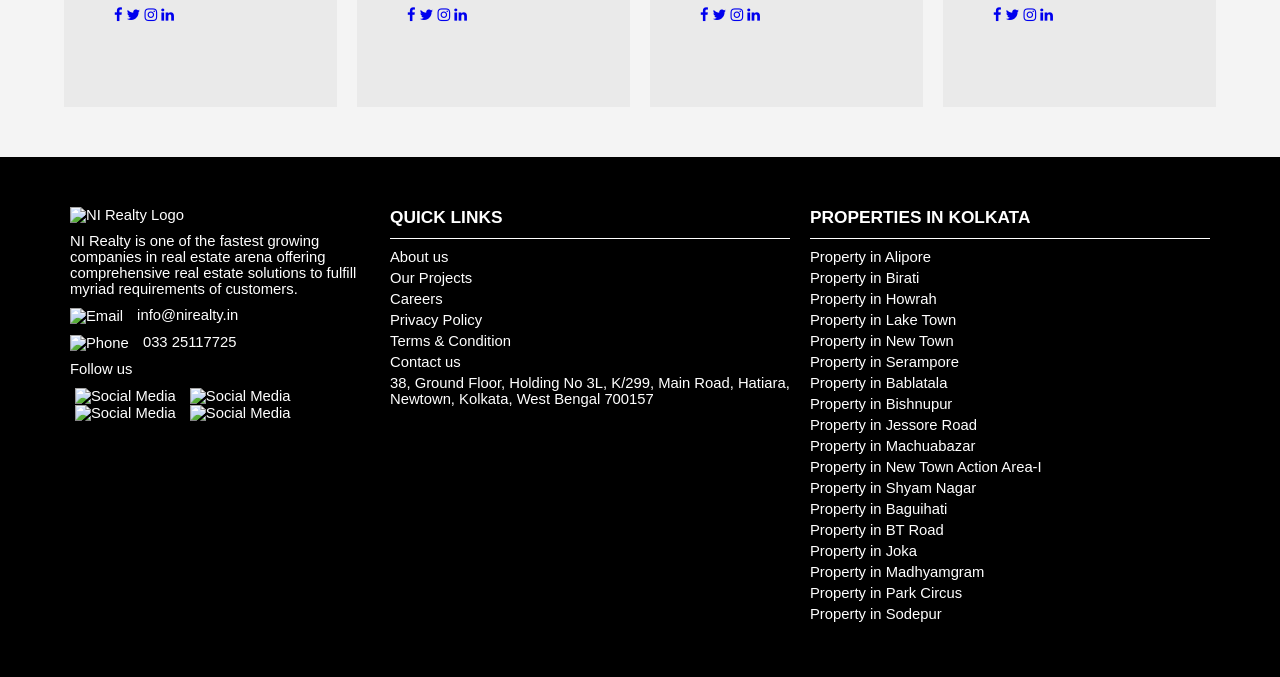
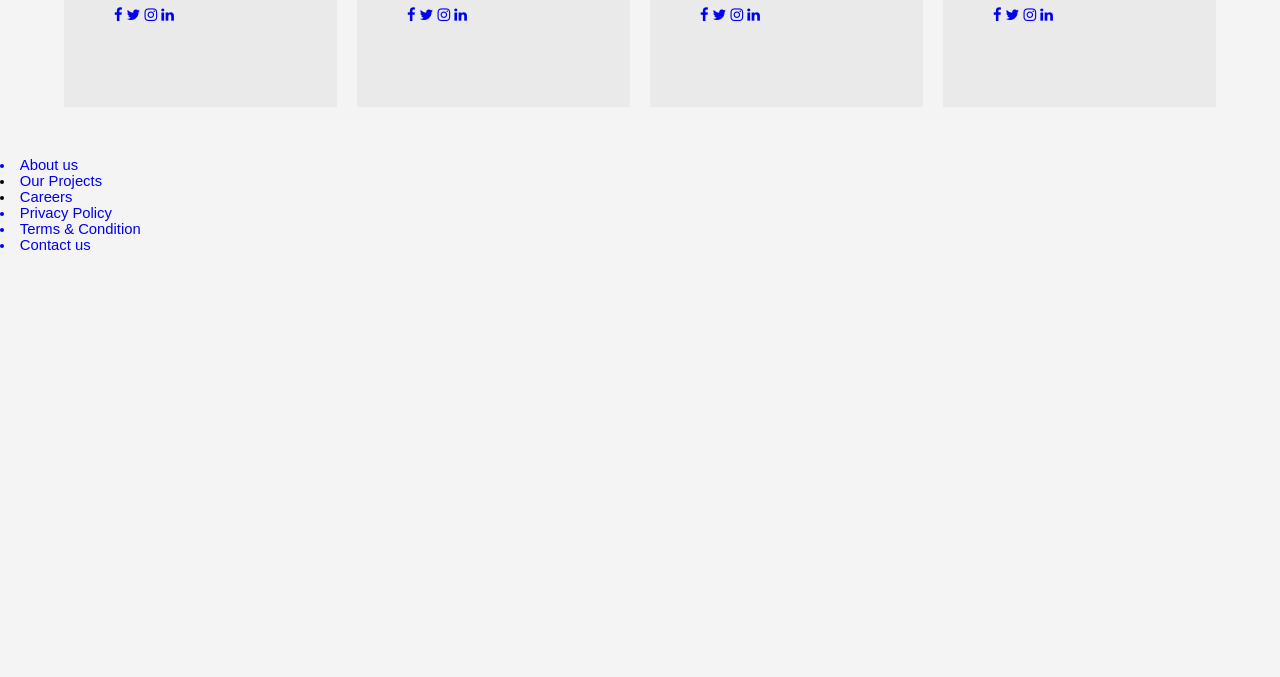
Before and after one commit to patilnidhi/About-us, a plain HTML site: page index.html in a window 1280 px wide. Shown: the part 1864-2541 px from the top of the page. After the commit the page ends 2117 px from the top, so only its background shows below. Drawn offline with Linux system fonts and the light colour scheme.

Commit message:
Update index.html

```diff
--- a/index.html
+++ b/index.html
@@ -490,12 +490,12 @@ a {
           </div>
 
           <div class="navbar-menu" id="open-navbar1">
-            <ul class="navbar-nav">
+           <ul class="navbar-nav">
               <li class="active"><a href="#">Home</a></li>
-              <li><a href="about.html">About</a></li>
-              <li><a href="ourprojects.html">Our Projects</a></li>
-              <li><a href="careers.html">Careers</a></li>
-              <li><a href="cotact.html">Contact</a></li>
+              <li><a href="https://patilnidhi.github.io/About-us/">About</a></li>
+              <li><a href="https://patilnidhi.github.io/our/">Our Projects</a></li>
+              <li><a href="https://patilnidhi.github.io/career/">Careers</a></li>
+              <li><a href="https://patilnidhi.github.io/contact-us/">Contact</a></li>
             </ul>
           </div>
         </div>
@@ -745,61 +745,13 @@ handleSmallScreens()
 
         </div>
     </div>
-    <footer>
-        <div class="footer-container">
-            <div class="footer-section company-info">
-                <img src="C:\Users\Dell\Downloads\WhatsApp Image 2024-07-30 at 1.39.51 PM.jpeg" alt="NI Realty Logo" class="logo">
-                <p>NI Realty is one of the fastest growing companies in real estate arena offering comprehensive real estate solutions to fulfill myriad requirements of customers.</p>
-                <div class="contact-info">
-                    <p><img src="path/to/email-icon.svg" alt="Email"> info@nirealty.in</p>
-                    <p><img src="path/to/phone-icon.svg" alt="Phone"> 033 25117725</p>
-                </div>
-                <div class="social-media">
-                    <p>Follow us</p>
-                    <img src="path/to/social-icon.svg" alt="Social Media">
-                    <img src="path/to/social-icon.svg" alt="Social Media">
-                    <img src="path/to/social-icon.svg" alt="Social Media">
-                    <img src="path/to/social-icon.svg" alt="Social Media">
-                </div>
-            </div>
-            <div class="footer-section quick-links">
-                <h3 class="footerh">QUICK LINKS</h3>
-                <ul>
-                    <li>About us</li>
-                    <li>Our Projects</li>
-                    <li>Careers</li>
-                    <li>Privacy Policy</li>
-                    <li>Terms & Condition</li>
-                    <li>Contact us</li>
-                </ul>
-                <p>38, Ground Floor, Holding No 3L, K/299, Main Road, Hatiara, Newtown, Kolkata, West Bengal 700157</p>
-            </div>
-            <div class="footer-section properties">
-                <h3 class="footerh">PROPERTIES IN KOLKATA</h3>
-                <ul>
-                    <li>Property in Alipore</li>
-                    <li>Property in Birati</li>
-                    <li>Property in Howrah</li>
-                    <li>Property in Lake Town</li>
-                    <li>Property in New Town</li>
-                    <li>Property in Serampore</li>
-                    <li>Property in Bablatala</li>
-                    <li>Property in Bishnupur</li>
-                    <li>Property in Jessore Road</li>
-                    <li>Property in Machuabazar</li>
-                    <li>Property in New Town Action Area-I</li>
-                    <li>Property in Shyam Nagar</li>
-                    <li>Property in Baguihati</li>
-                    <li>Property in BT Road</li>
-                    <li>Property in Joka</li>
-                    <li>Property in Madhyamgram</li>
-                    <li>Property in Park Circus</li>
-                    <li>Property in Sodepur</li>
-                </ul>
-            </div>
-        </div>
-    </footer>
 
+  <a href="https://patilnidhi.github.io/About-us/"><li>About us</li></a>
+                   <li><a href="https://patilnidhi.github.io/our/">Our Projects</li></a>
+                    <li><a href="https://patilnidhi.github.io/career/">Careers</a></li>
+                    <a href="https://patilnidhi.github.io/privacy-/"><li>Privacy Policy</li></a>
+                    <a href="https://patilnidhi.github.io/termsandcondations/"><li>Terms & Condition</li></a>
+                    <a href="https://patilnidhi.github.io/contact-us/"><li>Contact us</li></a>
 
 </body>
 </html>
```
